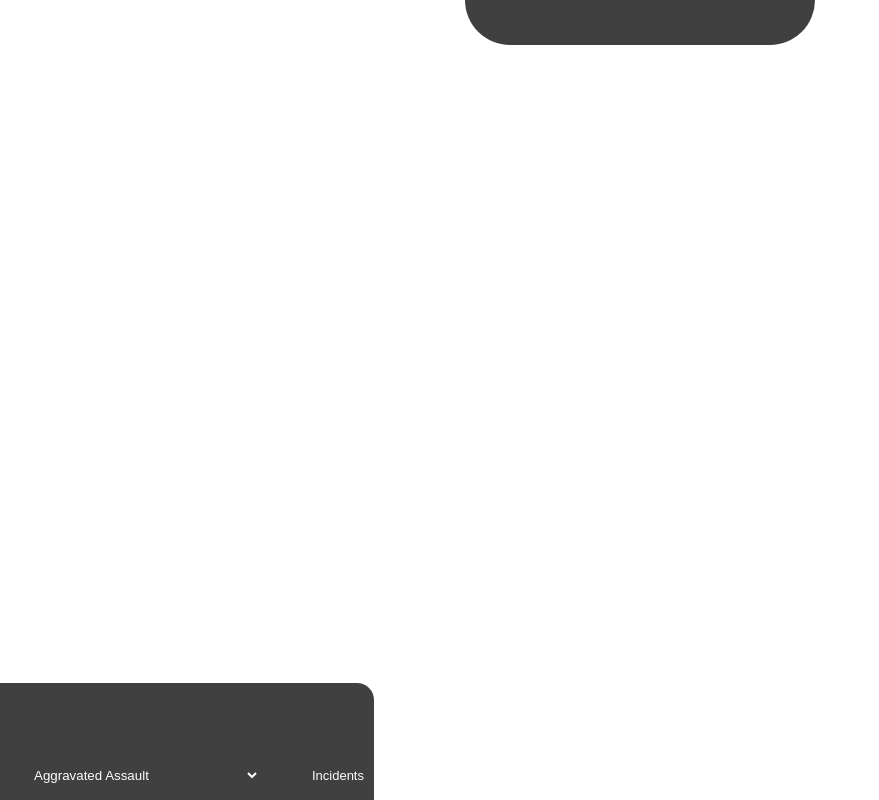
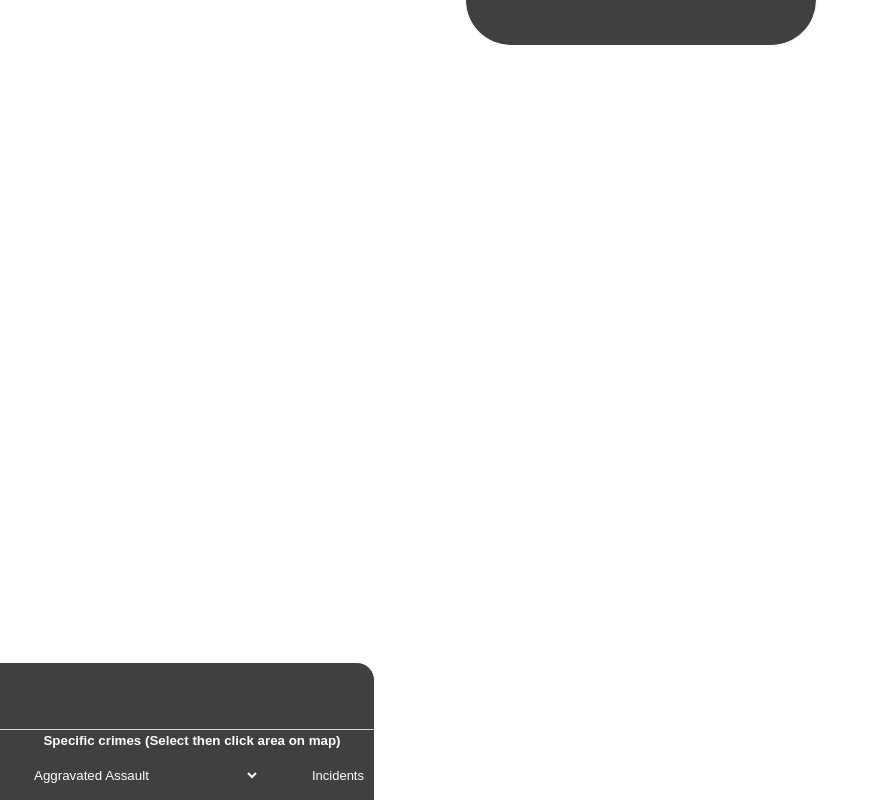
Before and after one commit to tu21897/datathon-crime-map, a website: page index.html in a window 1280 px wide. Shown: the whole page, without its empty margins (0-879 px from the left). Drawn offline with nearby package versions, Linux system fonts and the light colour scheme; a script that the page names is missing.

Commit message:
clearer instructions

```diff
--- a/index.html
+++ b/index.html
@@ -16,6 +16,7 @@
         <input type="text" name="daterange" id="litepicker" class="c"/>
         <div class="current"><div class="cc"></div><div class="mcpp-count"></div></div>
         <div class="legend"></div>
+        <div class="crime-details">Specific crimes (Select then click area on map)</div>
         <div class="crime-select">
             <select name="crime" id="crimes">
                 <option value="Aggravated Assault">Aggravated Assault</option>
--- a/style.css
+++ b/style.css
@@ -20,9 +20,11 @@ body {
     opacity: 80%;
     z-index: 999;
     border-radius: 0 0 100px 100px;
+    border: 0.1px solid white;
+    border-top: 0;
 }
 
-.crime-select {
+.crime-select, .crime-details {
     position: absolute;
     display: flex;
     align-items: center;
@@ -34,6 +36,17 @@ body {
     width: 364px;
     height: 50px;
     justify-content: space-between;
+    border-right: 0.1px solid white;
+}
+
+.crime-details {
+    font-size: smaller;
+    text-align: center;
+    height: 20px;
+    bottom: 50px;
+    justify-content: center;
+    font-weight: bolder;
+    border-top: 0.1px solid white;
 }
 
 .crime-value::after {
@@ -78,15 +91,16 @@ select:focus{
     justify-content: center;
     border-radius: 0;
     height: 50px;
-    bottom: 50px;
+    bottom: 70px;
     left: 0;
     z-index: 999;
     opacity: 80%;
+    border-right: 0.1px solid white;
 }
 
 .c {
     position: absolute;
-    bottom: 100px;
+    bottom: 120px;
     left: 0;
     width: 370px;
     z-index: 9999;
@@ -96,4 +110,7 @@ select:focus{
     border: none;
     text-align: center;
     border-radius: 0 100px 0 0;
+    border: 0.1px solid white;
+    border-left: none;
+    border-bottom: none;
 }
```
